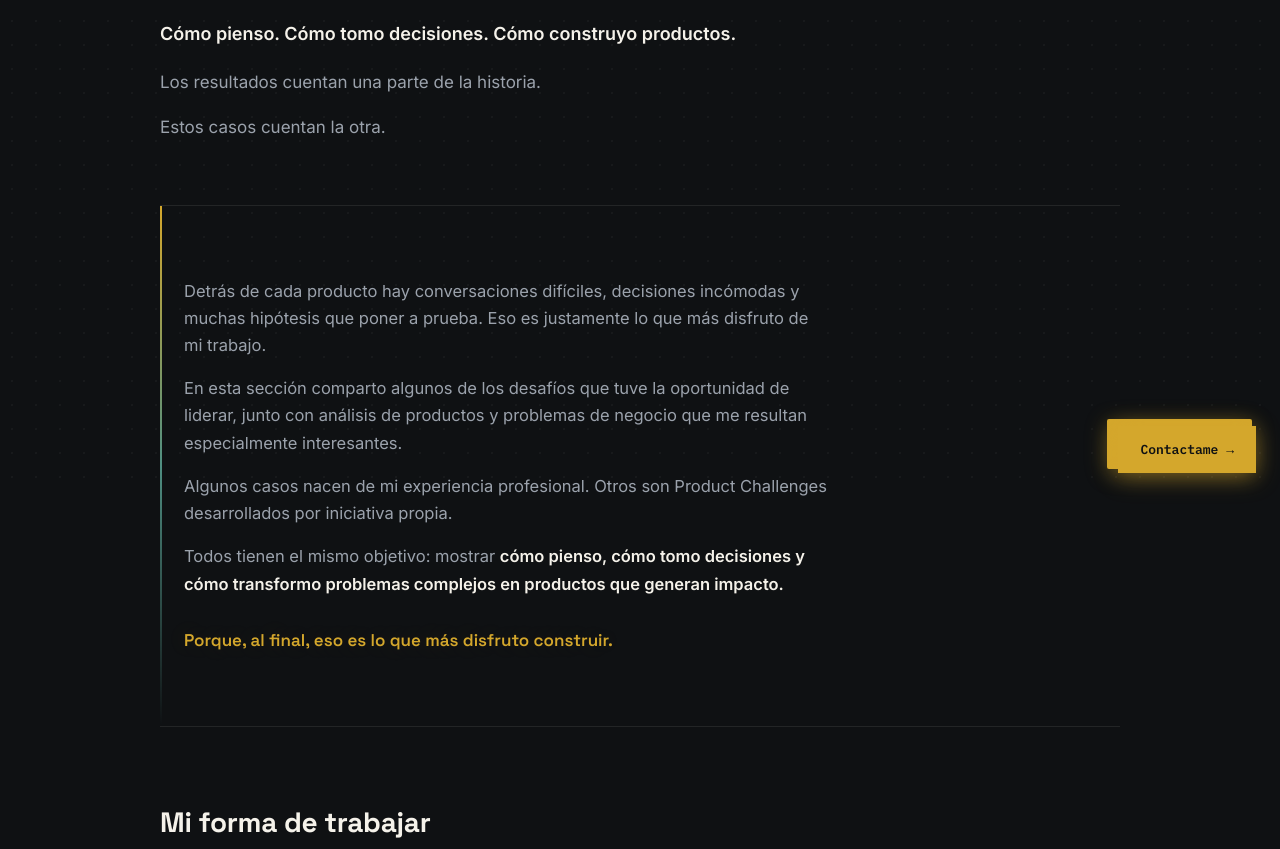
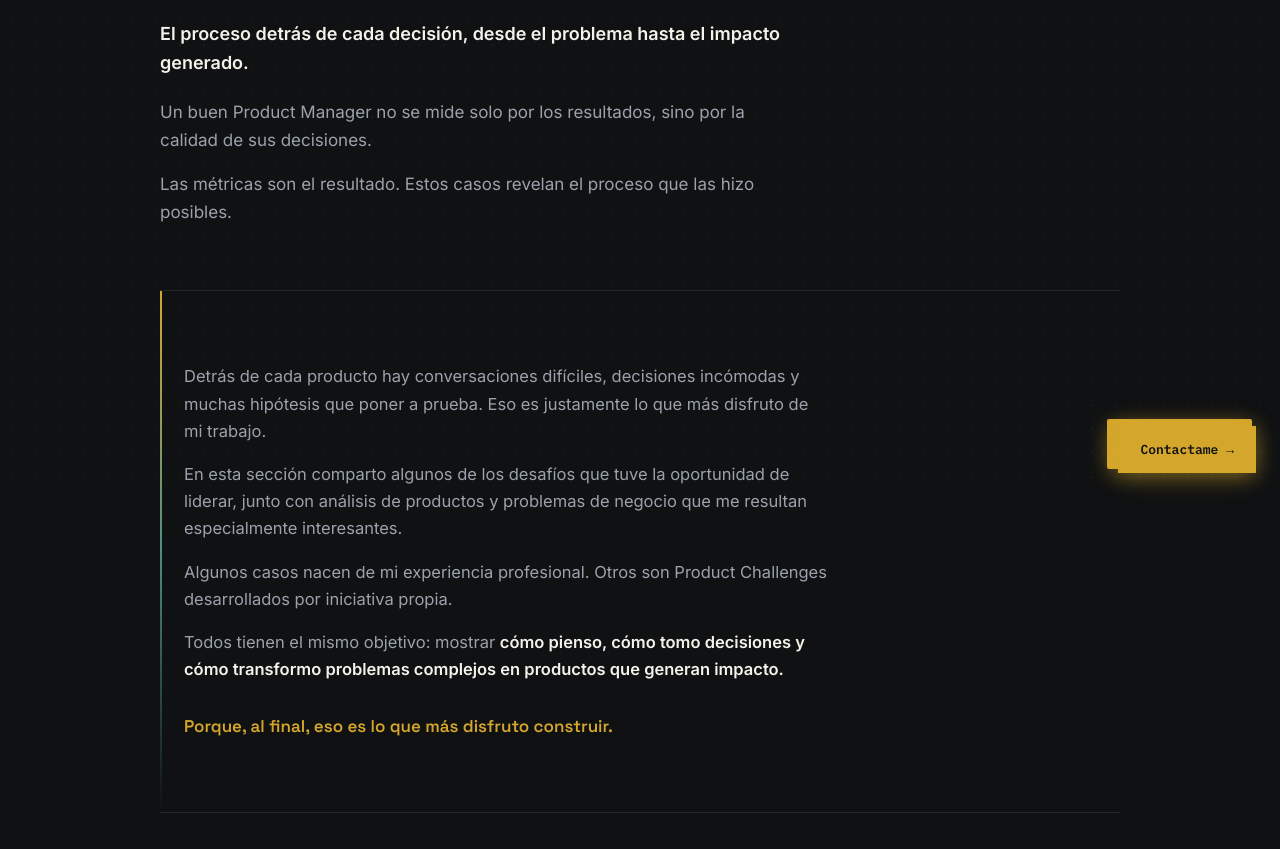
Before and after one commit to ENMA1818/ENMA1818.github.io, a plain HTML site: page casos.html in a window 1280 px wide. Shown: the part 303-1152 px from the top of the page. Drawn offline with Linux system fonts and the light colour scheme.

Commit message:
Add files via upload

```diff
--- a/casos.html
+++ b/casos.html
@@ -431,9 +431,9 @@
   <p class="hero-num">06</p>
   <p class="hero-label">THINK</p>
   <h1>Product Thinking</h1>
-  <p class="hero-highlight">Cómo pienso. Cómo tomo decisiones. Cómo construyo productos.</p>
-  <p class="hero-sub">Los resultados cuentan una parte de la historia.</p>
-  <p class="hero-sub" style="margin-bottom:0">Estos casos cuentan la otra.</p>
+  <p class="hero-highlight">El proceso detrás de cada decisión, desde el problema hasta el impacto generado.</p>
+  <p class="hero-sub">Un buen Product Manager no se mide solo por los resultados, sino por la calidad de sus decisiones.</p>
+  <p class="hero-sub" style="margin-bottom:0">Las métricas son el resultado. Estos casos revelan el proceso que las hizo posibles.</p>
 </div>
 
 <!-- ==================== MANIFESTO ==================== -->
@@ -447,7 +447,7 @@
 
 <!-- ==================== MI FORMA DE TRABAJAR ==================== -->
 <div class="wrap fw-section reveal">
-  <h2 class="fw-title">Mi forma de trabajar</h2>
+  <h2 class="fw-title">Framework</h2>
   <div class="fw-grid stagger">
     <div class="fw-card">
       <span class="fw-card-label">THINK</span>
```
